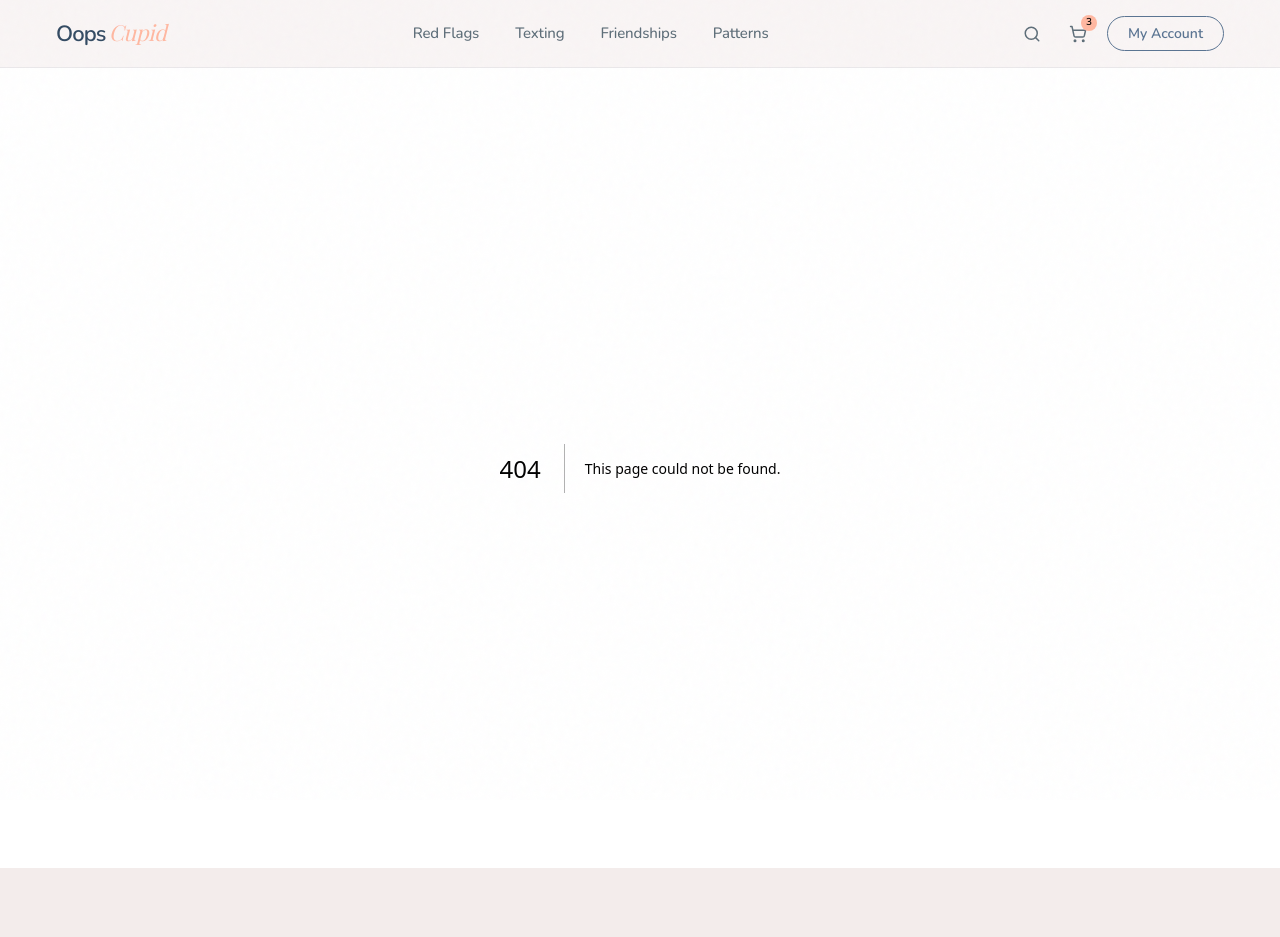
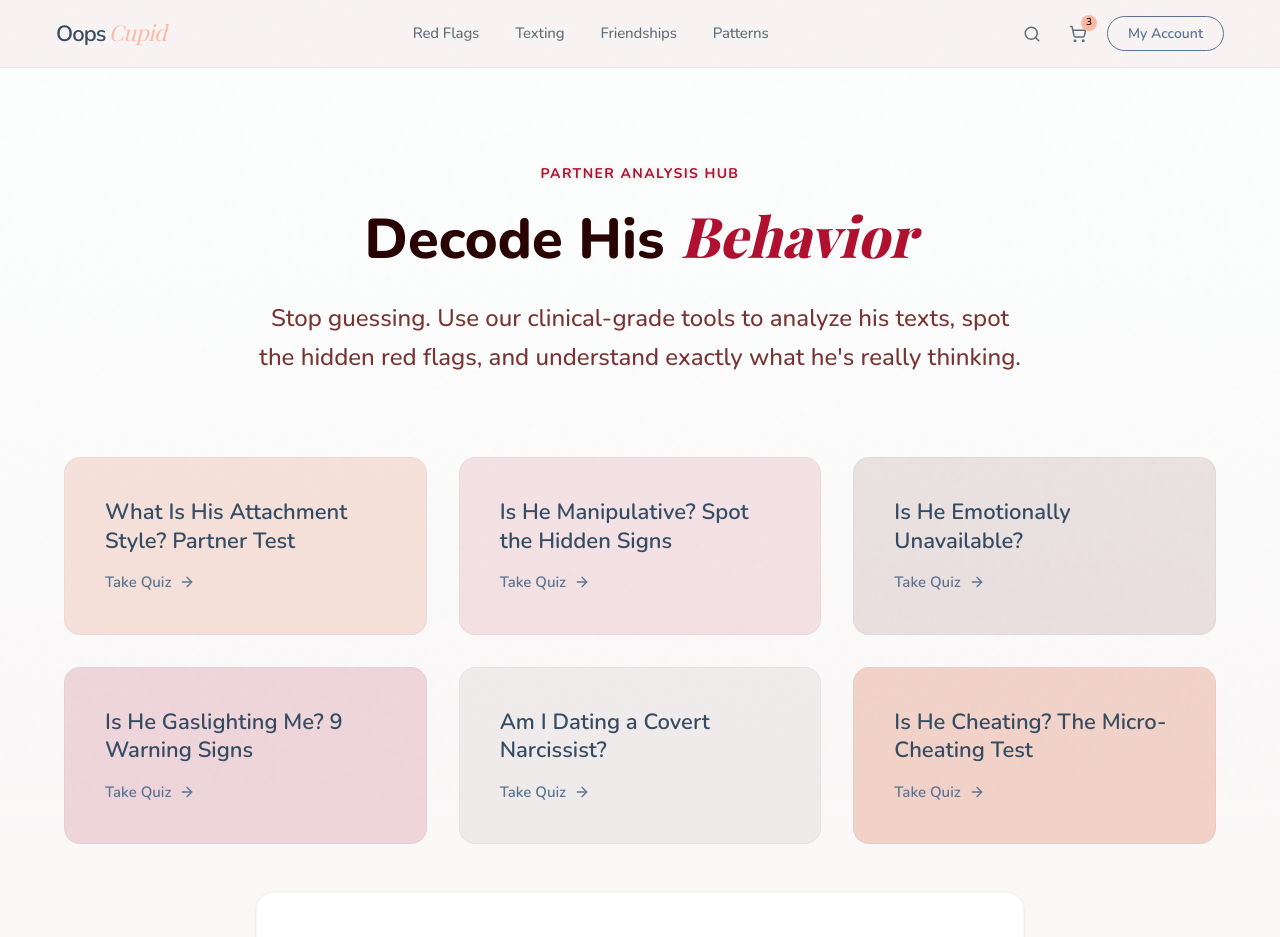
Before and after one commit to Sinadehesh/OopsCupid, a Next.js app: page /OopsCupid/him in a window 1280 px wide. Before the commit this address had no page. Shown: the top 937 px of the page. Built offline with nearby package versions, Linux system fonts and the light colour scheme; a web font is replaced by a local one.

Commit message:
feat: added /him dashboard using high-contrast deep red and maroon palette

```diff
--- /dev/null
+++ b/app/him/page.tsx
@@ -0,0 +1,89 @@
+import Card from "@/components/ui/Card";
+import { Metadata } from "next";
+
+export const metadata: Metadata = {
+  title: "Analyze Him | OopsCupid",
+  description: "Decode his behavior, spot the red flags, and understand exactly what is going on in his head with our psychology-backed tools.",
+};
+
+export default function HimHubPage() {
+  return (
+    <main className="bg-gradient-to-b from-[#fdffff] to-[#f9f4f4] min-h-screen py-24 px-6 md:px-10 lg:px-14">
+      <div className="max-w-6xl mx-auto">
+
+        {/* Hub Header with the dark, intense aesthetic */}
+        <div className="text-center max-w-3xl mx-auto mb-20 relative">
+          <span className="text-[#b10f2e] font-bold uppercase tracking-widest text-sm mb-4 block drop-shadow-sm">
+            Partner Analysis Hub
+          </span>
+          <h1 className="text-[42px] md:text-[56px] font-extrabold text-[#280000] mb-6 leading-tight">
+            Decode His <span className="text-[#b10f2e] font-serif italic">Behavior</span>
+          </h1>
+          <p className="text-[20px] md:text-[24px] font-medium leading-relaxed text-[#570000]/80">
+            Stop guessing. Use our clinical-grade tools to analyze his texts, spot the hidden red flags, and understand exactly what he's really thinking.
+          </p>
+        </div>
+
+        {/* Grid of 7 Quiz/Tool Cards */}
+        <div className="grid grid-cols-1 md:grid-cols-2 lg:grid-cols-3 gap-8">
+
+          <Card
+            variant="quiz"
+            title="What Is His Attachment Style? Partner Test"
+            href="/partners-attachment-style"
+            accentColor="bg-[#de7c5a]/20"
+          />
+
+          <Card
+            variant="quiz"
+            title="Is He Manipulative? Spot the Hidden Signs"
+            href="/is-he-manipulative"
+            accentColor="bg-[#b10f2e]/10"
+          />
+
+          <Card
+            variant="quiz"
+            title="Is He Emotionally Unavailable?"
+            href="/emotionally-unavailable-test"
+            accentColor="bg-[#570000]/10"
+          />
+
+          <Card
+            variant="quiz"
+            title="Is He Gaslighting Me? 9 Warning Signs"
+            href="/is-he-gaslighting-me"
+            accentColor="bg-[#b10f2e]/15"
+          />
+
+          <Card
+            variant="quiz"
+            title="Am I Dating a Covert Narcissist?"
+            href="/dating-a-narcissist-test"
+            accentColor="bg-[#280000]/5"
+          />
+
+          <Card
+            variant="quiz"
+            title="Is He Cheating? The Micro-Cheating Test"
+            href="/is-he-cheating"
+            accentColor="bg-[#de7c5a]/30"
+          />
+
+          {/* Featured 7th Card - Centered and wider */}
+          <div className="md:col-span-1 md:col-start-1 md:col-end-3 lg:col-span-3 lg:w-2/3 mx-auto w-full mt-4">
+              <Card
+                variant="tool"
+                title="Chat Analyzer: Decode What He Actually Means"
+                description="Paste his confusing texts here. Our AI will break down his interest level, red flags, and hidden intentions in plain English."
+                buttonText="Analyze His Texts →"
+                href="/chat-analyzer"
+                accentColor="bg-gradient-to-r from-[#b10f2e]/10 to-[#de7c5a]/20 border border-[#b10f2e]/20"
+              />
+          </div>
+
+        </div>
+
+      </div>
+    </main>
+  );
+}
```
